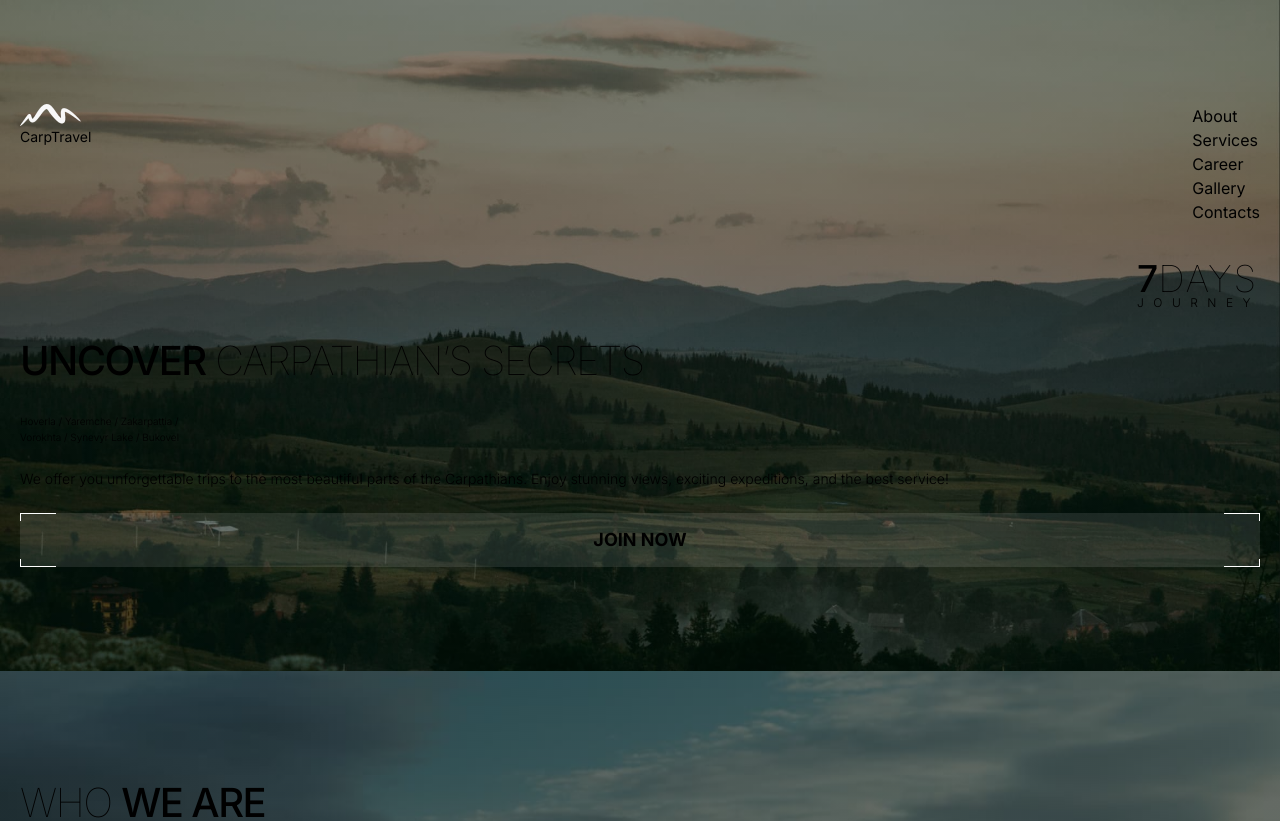
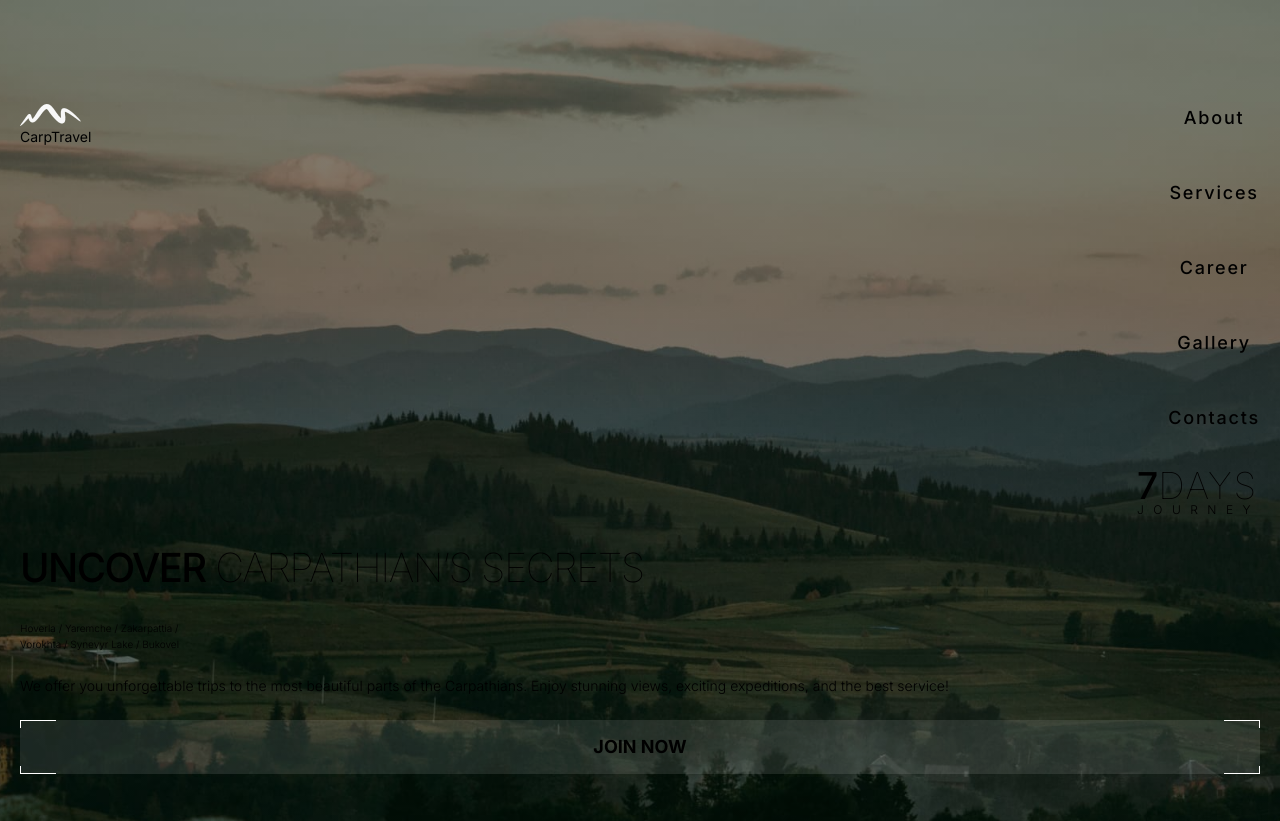
Before and after one commit to LiudmylaKozytska/carpTravel, a Next.js app: page / in a window 1280 px wide. Shown: the top 821 px of the page. Built offline with nearby package versions, Linux system fonts and the light colour scheme; a web font is replaced by a local one.

Commit message:
finish mobile navigation

```diff
--- a/package.json
+++ b/package.json
@@ -12,6 +12,7 @@
     "@types/node": "20.6.2",
     "@types/react": "18.2.21",
     "@types/react-dom": "18.2.7",
+    "@types/react-scroll": "^1.8.8",
     "autoprefixer": "10.4.15",
     "eslint": "8.49.0",
     "eslint-config-next": "13.4.19",
@@ -19,6 +20,7 @@
     "postcss": "8.4.29",
     "react": "18.2.0",
     "react-dom": "18.2.0",
+    "react-scroll": "^1.9.0",
     "tailwindcss": "3.3.3",
     "typescript": "5.2.2"
   }
--- a/src/app/(routes)/about/About.tsx
+++ b/src/app/(routes)/about/About.tsx
@@ -4,7 +4,7 @@ import data from "../../../../public/content/about.json";
 export default function About() {
   return (
     <BackgroundImage image="/images/about.jpg">
-      <div className="container py-[56px] px-[20px] md:py-[64px] lg:py-[104px]">
+      <div id="about" className="container py-[56px] px-[20px] md:py-[64px] lg:py-[104px]">
         <h2 className="text-[40px] font-thin leading-[56px] tracking-[-1.6px] uppercase mb-[8px]">
           {data.title.title}
           <span className="font-medium">{data.title.span}</span>
--- a/src/app/(routes)/career/Career.tsx
+++ b/src/app/(routes)/career/Career.tsx
@@ -4,7 +4,7 @@ import data from "../../../../public/content/career.json";
 export default function Career() {
   return (
     <BackgroundImage image="/images/career.jpg">
-      <div className="container py-[56px] px-[20px] md:py-[64px] lg:py-[104px]">
+      <div id="career" className="container py-[56px] px-[20px] md:py-[64px] lg:py-[104px]">
         <h2 className="text-[40px] font-thin leading-[56px] tracking-[-1.6px] uppercase mb-[24px]">
           {data.title.title}
           <span className="font-medium">{data.title.span}</span>
--- a/src/app/(routes)/contact/Contact.tsx
+++ b/src/app/(routes)/contact/Contact.tsx
@@ -2,6 +2,6 @@ import BackgroundImage from "@/components/BackgroundImage";
 
 export default function Contact() {
     return <BackgroundImage image="/images/contact.jpg">
-    <div>This is the Contact component</div>
+    <div id="contacts">This is the Contact component</div>
     </BackgroundImage>
 }
--- a/src/app/(routes)/gallery/Gallery.tsx
+++ b/src/app/(routes)/gallery/Gallery.tsx
@@ -2,6 +2,6 @@ import BackgroundImage from "@/components/BackgroundImage";
 
 export default function Gallery() {
     return <BackgroundImage image="/images/gallery.jpg">
-    <div>This is the Gallery component</div>
+    <div id="gallery">This is the Gallery component</div>
     </BackgroundImage>
 }
--- a/src/app/(routes)/hero/Hero.tsx
+++ b/src/app/(routes)/hero/Hero.tsx
@@ -5,7 +5,7 @@ import Header from "@/components/Header";
 export default function Hero() {
   return (
     <BackgroundImage image="/images/hero.jpg">
-      <div className="container pt-[36px] pb-[56px] px-[20px] md:py-[64px] lg:py-[104px] relative">
+      <div id="hero" className="container pt-[36px] pb-[56px] px-[20px] md:py-[64px] lg:py-[104px] relative">
         <Header />
         <div className="mb-[24px] mt-[36px] flex flex-col items-end ">
           <div>
--- a/src/app/(routes)/services/Services.tsx
+++ b/src/app/(routes)/services/Services.tsx
@@ -3,6 +3,6 @@ import data from "../../../../public/content/services.json";
 
 export default function Services() {
     return <BackgroundImage image="/images/services.jpg">
-    <div>This is the Services component</div>
+    <div id="services">This is the Services component</div>
     </BackgroundImage>
 }
--- a/src/components/Header.tsx
+++ b/src/components/Header.tsx
@@ -4,7 +4,7 @@ import Image from "next/image";
 import content from "../../public/content/navigation.json";
 import logo from "../../public/images/logo.png";
 import { Karantina } from "next/font/google";
-import Navigation from "./navigation";
+import Navigation from "./Navigation";
 
 const karantina = Karantina({
   subsets: ["latin"],
--- a/src/components/Navigation.tsx
+++ b/src/components/Navigation.tsx
@@ -1,36 +1,53 @@
 "use client";
 
 import { useState } from "react";
+import { Link } from "react-scroll";
 import content from "../../public/content/navigation.json";
 
 export default function Navigation() {
   const [mobMenu, setMobMenu] = useState(false);
 
   const toggleMobMenu = () => {
-        console.log(mobMenu);
     setMobMenu(!mobMenu);
+  };
 
+  const handleLinkClick = () => {
+    setMobMenu(false);
   };
 
   return (
-      <div className={`md: block ${mobMenu
-              ? "disable-scroll w-full h-full bg-[rgba(1, 10, 5, 0.75)] backdrop-blur-25"
-              : "sm:hidden"
-          }`}>
+    <>
       <button
         type="button"
         onClick={toggleMobMenu}
-        className="md:hidden lg:hidden text-[14px] font-normal uppercase tracking-[1.4px]"
+        className="md:hidden lg:hidden text-[14px] font-normal uppercase tracking-[1.4px] sm:relative z-40"
       >
         {mobMenu ? "close" : "menu"}
       </button>
-      <ul
-        className=""
+      <div
+        className={`sm:absolute top-0 left-0  sm:flex justify-center items-center md:block ${
+          mobMenu
+            ? "disable-scroll w-screen h-screen bg-backdrop-color backdrop-blur-xl z-30"
+            : "sm:hidden"
+        }`}
       >
+        <ul className="font-medium tracking-[1.8px] opacity-100 text-center">
           {content.map((item) => (
-          <li key={item.id}>{item.name}</li>
+            <li key={item.id} className="mb-[48px] last:mb-0 text-[18px]">
+              <Link
+                to={item.link}
+                duration={600}
+                smooth={true}
+                spy={true}
+                hashSpy={true}
+                onClick={handleLinkClick}
+              >
+                {item.name}
+              </Link>
+            </li>
           ))}
         </ul>
       </div>
+    </>
   );
 }
--- a/tailwind.config.ts
+++ b/tailwind.config.ts
@@ -20,7 +20,10 @@ const config: Config = {
         lg: '104px',
       },
       center: true,
-    },
+      },
+      colors: {
+        'backdrop-color': 'rgba(1, 10, 5, 0.75)'
+      }
     },
   },
   plugins: [],
```
Also changed, not shown: 1 other file (tests, documents, lock files or other folders). Lines whose indentation alone changed are shown as unchanged.
